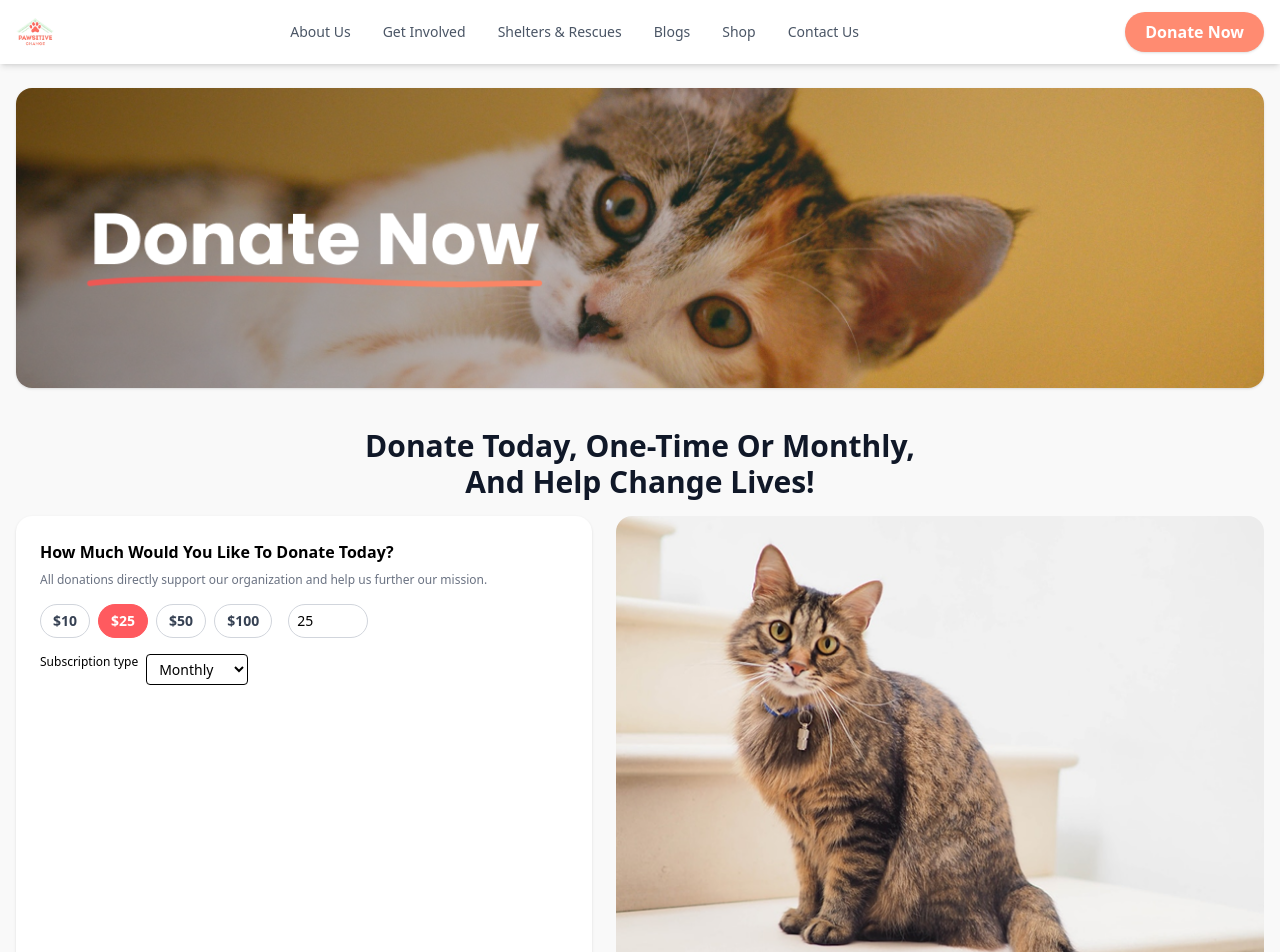
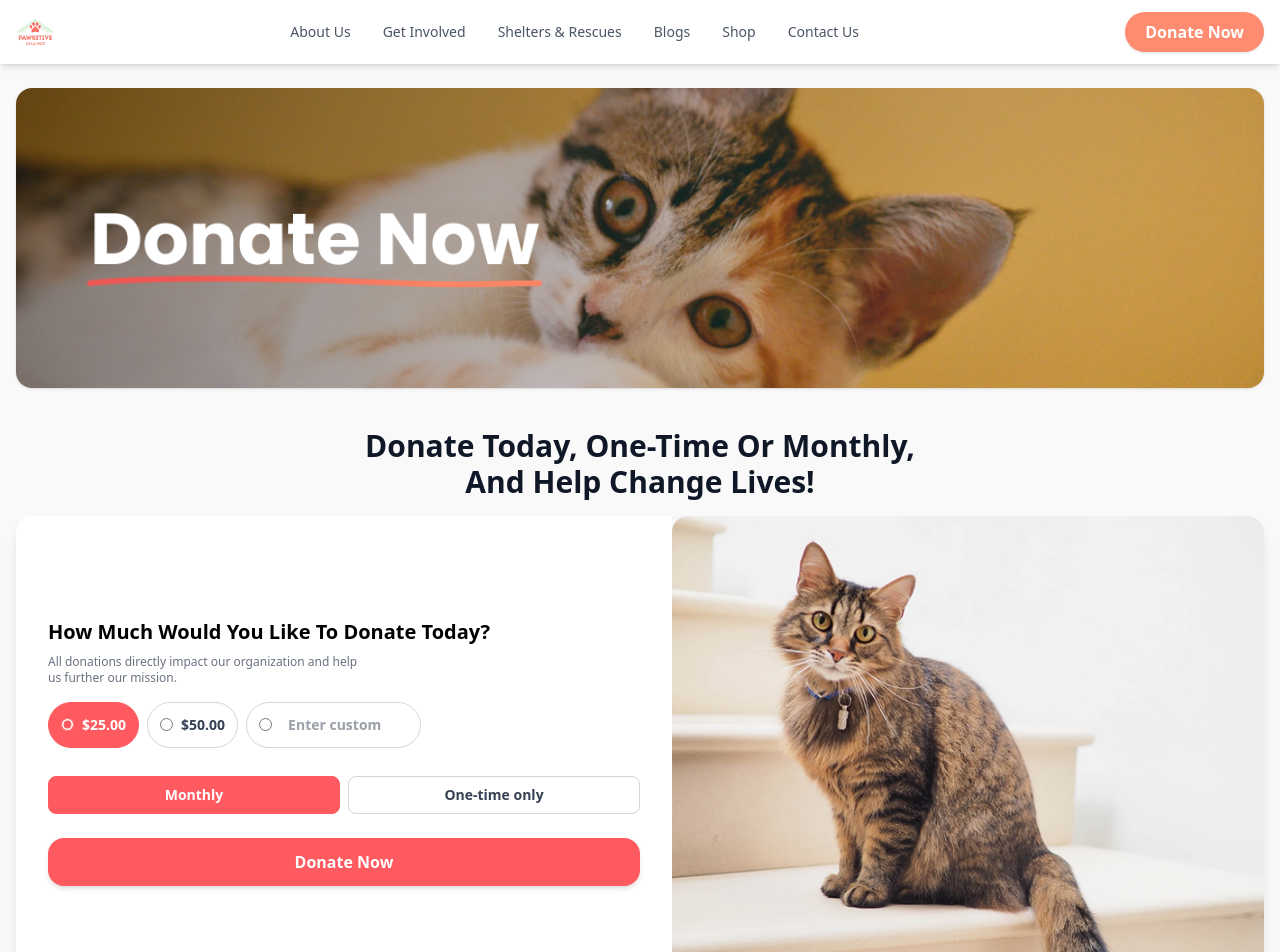
Before and after one commit to anas0723/Pawsitive, a Next.js app: page /donate-now in a window 1280 px wide. Shown: the top 952 px of the page. Built offline with nearby package versions, Linux system fonts and the light colour scheme.

Commit message:
fix the donate now

```diff
--- a/src/app/components/donate-now/DonateNowFormSection.jsx
+++ b/src/app/components/donate-now/DonateNowFormSection.jsx
@@ -8,67 +8,119 @@ export default function DonateNowFormSection() {
   const [type, setType] = useState("Monthly");
 
   return (
-    <div className="flex flex-col md:flex-row gap-6 items-stretch mb-10">
-      {/* Form Card */}
-      <div className="bg-white rounded-2xl shadow p-6 flex-1 max-w-xl flex flex-col justify-between">
-        <div>
-          <h3 className="font-bold text-base mb-2">
+    <div className="w-full flex flex-col md:flex-row items-stretch gap-0 md:gap-0 bg-white rounded-2xl shadow-lg overflow-hidden">
+      {/* Left: Form */}
+      <div className="flex-1 p-8 flex flex-col justify-center min-w-[320px]">
+        <h3 className="font-bold text-lg md:text-xl mb-2">
           How Much Would You Like To Donate Today?
         </h3>
-          <p className="text-xs text-gray-500 mb-4">
-            All donations directly support our organization and help us further
-            our mission.
+        <p className="text-xs text-gray-500 mb-4 max-w-xs">
+          All donations directly impact our organization and help us further our
+          mission.
         </p>
-          <div className="flex gap-2 mb-4">
-            {[10, 25, 50, 100].map((val) => (
-              <button
+        <div className="mb-4">
+          <div className="flex gap-2 mb-3">
+            {[25, 50].map((val) => (
+              <label
                 key={val}
-                className={`px-3 py-1.5 rounded-full border text-sm font-semibold transition-colors duration-200 ${
+                className={`flex items-center px-3 py-2 rounded-full border text-sm font-semibold cursor-pointer transition-colors duration-200 ${
                   amount === val
                     ? "bg-[#FF5A5F] text-white border-[#FF5A5F]"
                     : "bg-white text-gray-700 border-gray-300 hover:bg-gray-100"
                 }`}
-                onClick={() => setAmount(val)}
-                type="button"
               >
-                ${val}
-              </button>
+                <input
+                  type="radio"
+                  name="donation-amount"
+                  value={val}
+                  checked={amount === val}
+                  onChange={() => setAmount(val)}
+                  className="mr-2 accent-[#FF5A5F]"
+                />
+                ${val.toFixed(2)}
+              </label>
             ))}
+            <label
+              className={`flex items-center px-3 py-2 rounded-full border text-sm font-semibold cursor-pointer transition-colors duration-200 ${
+                amount !== 25 && amount !== 50
+                  ? "bg-[#FF5A5F] text-white border-[#FF5A5F]"
+                  : "bg-white text-gray-700 border-gray-300 hover:bg-gray-100"
+              }`}
+            >
+              <input
+                type="radio"
+                name="donation-amount"
+                value="custom"
+                checked={amount !== 25 && amount !== 50}
+                onChange={() => setAmount(0)}
+                className="mr-2 accent-[#FF5A5F]"
+              />
               <input
                 type="number"
                 min={1}
-              className="w-20 px-2 py-1.5 rounded-full border border-gray-300 text-sm ml-2 focus:outline-none focus:border-[#FF5A5F]"
-              value={amount}
+                placeholder="Enter custom amount"
+                className="w-32 px-2 py-1 rounded-full border-none text-sm bg-transparent text-inherit focus:outline-none"
+                value={amount !== 25 && amount !== 50 ? amount : ""}
                 onChange={(e) => setAmount(Number(e.target.value))}
               />
+            </label>
           </div>
-          <div className="flex gap-2 mb-4">
-            <label className="text-xs font-medium">Subscription type</label>
-            <select
-              className="border rounded px-2 py-1 text-sm focus:outline-none focus:border-[#FF5A5F]"
-              value={type}
-              onChange={(e) => setType(e.target.value)}
+        </div>
+        <div className="mb-4">
+          <div className="flex gap-2">
+            <label className="flex-1">
+              <input
+                type="radio"
+                name="donation-type"
+                value="Monthly"
+                checked={type === "Monthly"}
+                onChange={() => setType("Monthly")}
+                className="hidden"
+              />
+              <span
+                className={`block w-full text-center px-4 py-2 rounded-lg border font-semibold text-sm cursor-pointer transition-colors duration-200 ${
+                  type === "Monthly"
+                    ? "bg-[#FF5A5F] text-white border-[#FF5A5F]"
+                    : "bg-white text-gray-700 border-gray-300 hover:bg-gray-100"
+                }`}
               >
-              <option value="Monthly">Monthly</option>
-              <option value="One-Time">One-Time</option>
-            </select>
+                Monthly
+              </span>
+            </label>
+            <label className="flex-1">
+              <input
+                type="radio"
+                name="donation-type"
+                value="One-time only"
+                checked={type === "One-Time"}
+                onChange={() => setType("One-Time")}
+                className="hidden"
+              />
+              <span
+                className={`block w-full text-center px-4 py-2 rounded-lg border font-semibold text-sm cursor-pointer transition-colors duration-200 ${
+                  type === "One-Time"
+                    ? "bg-[#FF5A5F] text-white border-[#FF5A5F]"
+                    : "bg-white text-gray-700 border-gray-300 hover:bg-gray-100"
+                }`}
+              >
+                One-time only
+              </span>
+            </label>
           </div>
         </div>
         <button className="w-full bg-[#FF5A5F] text-white rounded-2xl py-3 font-bold text-base mt-2 shadow-md hover:bg-[#e14c4f] transition-colors">
           Donate Now
         </button>
       </div>
-      {/* Right Image */}
-      <div className="flex-1 flex items-center justify-center">
-        <div className="w-full h-full min-h-[220px] rounded-2xl overflow-hidden bg-gray-100 flex items-center justify-center">
+      {/* Right: Cat Image */}
+      <div className="flex-1 min-w-[260px] flex items-center justify-center bg-[#F7F7F7]">
         <Image
           src="/images/sub-section-right-cat.png"
           alt="Cat on stairs"
-            width={350}
-            height={220}
-            className="object-cover object-center w-full h-full"
+          width={420}
+          height={320}
+          className="object-cover object-center w-full h-full rounded-2xl"
         />
-        </div>
       </div>
     </div>
   );
--- a/src/app/components/donate-now/DonateNowImpactSection.jsx
+++ b/src/app/components/donate-now/DonateNowImpactSection.jsx
@@ -6,7 +6,7 @@ export default function DonateNowImpactSection() {
       <div className="flex-1 flex justify-center items-center">
         <div className="rounded-[40%] overflow-hidden border-4 border-[#AEE9F7] w-[220px] h-[220px] md:w-[260px] md:h-[260px] flex items-center justify-center bg-white">
           <Image
-            src="/images/dog-left-end-section.png"
+            src="/images/dog-left-end-section.jpg"
             alt="Dog resting"
             width={260}
             height={260}
```
Also changed, not shown: src/app/about/page.jsx (added), src/app/components/CatForm.jsx (added), src/app/components/Footer.jsx (added), src/app/components/FrequentlyAskedQuestions.jsx (added). Lines whose indentation alone changed are shown as unchanged.
